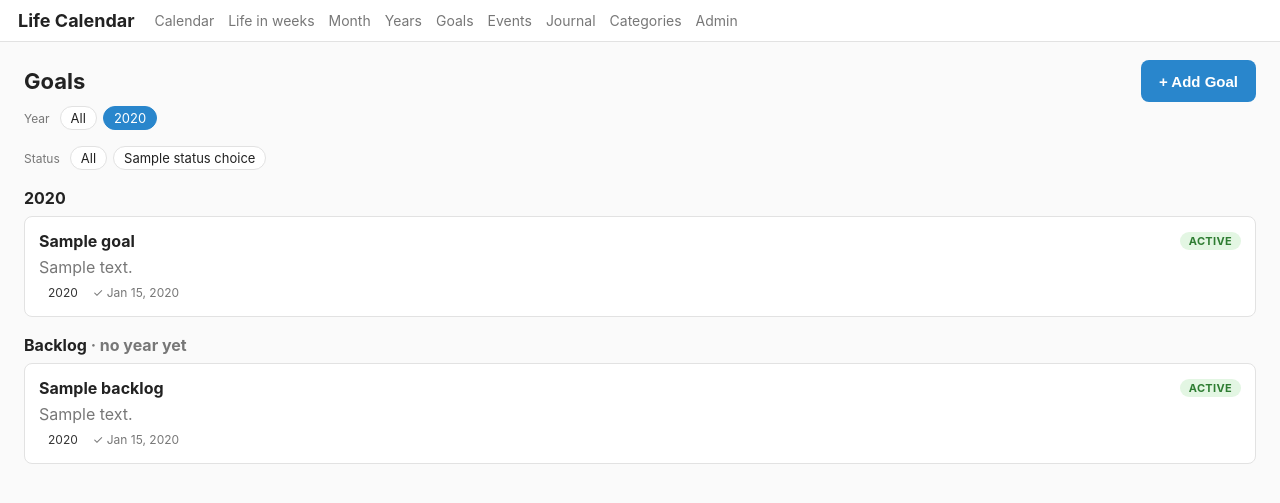
After one commit to falendary/lifecalendar, a Django app: template calendar_app/templates/calendar_app/goal_list.html in a window 1280 px wide. The commit adds this page. Shown: the top 503 px of the page. Run offline with Django 5.2, Linux system fonts and the light colour scheme; the template is opened without the code that fills it: most values are stand-ins (such as "Sample title", 1, 10 or a date in 2020).

Commit message:
added goals feature

```diff
--- /dev/null
+++ b/calendar_app/templates/calendar_app/_goal_card.html
@@ -0,0 +1,12 @@
+{# A single goal card. Expects `g` (a Goal). #}
+<div class="card goal-card">
+  <div class="goal-card-head">
+    <a href="{% url 'goal_edit' g.pk %}?next={{ request.get_full_path|urlencode }}"><strong>{{ g.title }}</strong></a>
+    <span class="badge badge-{{ g.status }}">{{ g.get_status_display }}</span>
+  </div>
+  {% if g.description %}<p class="muted goal-desc">{{ g.description|truncatewords:30 }}</p>{% endif %}
+  <div class="goal-card-meta">
+    {% for gy in g.years.all %}<span class="chip">{{ gy.year }}</span>{% endfor %}
+    {% if g.achieved_on %}<span class="muted goal-achieved">✓ {{ g.achieved_on|date:"M j, Y" }}</span>{% endif %}
+  </div>
+</div>
--- /dev/null
+++ b/calendar_app/templates/calendar_app/_goal_drawer.html
@@ -0,0 +1,45 @@
+{# Add Goal drawer — shares the Notes-style editor shell. #}
+<div class="modal-backdrop drawer-backdrop" id="modal-goal" hidden>
+  <div class="modal drawer" role="dialog" aria-modal="true" aria-label="Add goal">
+    <div class="modal-head">
+      <h3>Add Goal</h3>
+      <button type="button" class="modal-close" data-close-modal aria-label="Close">×</button>
+    </div>
+    <form method="post" action="{% url 'goal_create' %}" class="drawer-form">
+      {% csrf_token %}
+      <input type="hidden" name="next" value="{{ request.get_full_path }}">
+
+      <div class="event-editor">
+        <input type="text" name="title" required autofocus class="event-name" placeholder="Goal title">
+
+        <details class="event-details">
+          <summary>Details <span class="muted">— status, years, achieved</span></summary>
+          <div class="event-details-body">
+            <label>Status</label>
+            <select name="status">
+              {% for value, label in status_choices %}
+                <option value="{{ value }}"{% if value == 'idea' %} selected{% endif %}>{{ label }}</option>
+              {% endfor %}
+            </select>
+
+            <label>Years <span class="muted">(comma-separated, e.g. 2026, 2027)</span></label>
+            <input type="text" name="years" placeholder="2026, 2027">
+
+            <label>Achieved on</label>
+            <input type="date" name="achieved_on">
+
+            <label>Achievement note <span class="muted">(added to your journal)</span></label>
+            <textarea name="journal_text" rows="3" placeholder="What you did…"></textarea>
+          </div>
+        </details>
+
+        <textarea name="description" class="event-text" placeholder="Describe the goal…"></textarea>
+      </div>
+
+      <div class="modal-foot">
+        <button type="button" class="btn-ghost" data-close-modal>Cancel</button>
+        <button type="submit" class="action-btn">Add Goal</button>
+      </div>
+    </form>
+  </div>
+</div>
--- a/calendar_app/templates/calendar_app/base.html
+++ b/calendar_app/templates/calendar_app/base.html
@@ -23,6 +23,7 @@
       <a href="{% url 'birdview' %}">Life in weeks</a>
       <a href="{% url 'month_view' %}">Month</a>
       <a href="{% url 'years_view' %}">Years</a>
+      <a href="{% url 'goal_list' %}">Goals</a>
       <a href="{% url 'event_list' %}">Events</a>
       <a href="{% url 'journal_list' %}">Journal</a>
       <a href="{% url 'category_list' %}">Categories</a>
--- /dev/null
+++ b/calendar_app/templates/calendar_app/goal_list.html
@@ -0,0 +1,50 @@
+{% extends "calendar_app/base.html" %}
+{% load static %}
+
+{% block content %}
+<div class="page-head">
+  <h1>Goals</h1>
+  <button type="button" class="action-btn" data-open-modal="modal-goal">+ Add Goal</button>
+</div>
+
+<div class="goal-filters">
+  <div class="cat-filter">
+    <span class="cat-filter-label">Year</span>
+    <a class="cat-chip{% if not selected_year %} active{% endif %}"
+       href="{% url 'goal_list' %}{% if selected_status %}?status={{ selected_status }}{% endif %}">All</a>
+    {% for y in all_years %}
+      <a class="cat-chip{% if y == selected_year %} active{% endif %}"
+         href="?year={{ y }}{% if selected_status %}&status={{ selected_status }}{% endif %}">{{ y }}</a>
+    {% endfor %}
+  </div>
+  <div class="cat-filter">
+    <span class="cat-filter-label">Status</span>
+    <a class="cat-chip{% if not selected_status %} active{% endif %}"
+       href="{% if selected_year %}?year={{ selected_year }}{% else %}{% url 'goal_list' %}{% endif %}">All</a>
+    {% for value, label in status_choices %}
+      <a class="cat-chip{% if value == selected_status %} active{% endif %}"
+         href="?status={{ value }}{% if selected_year %}&year={{ selected_year }}{% endif %}">{{ label }}</a>
+    {% endfor %}
+  </div>
+</div>
+
+{% for group in year_groups %}
+  <h2 class="goal-year-title">{{ group.year }}</h2>
+  {% for g in group.goals %}{% include "calendar_app/_goal_card.html" %}{% endfor %}
+{% endfor %}
+
+{% if backlog %}
+  <h2 class="goal-year-title">Backlog <span class="muted">· no year yet</span></h2>
+  {% for g in backlog %}{% include "calendar_app/_goal_card.html" %}{% endfor %}
+{% endif %}
+
+{% if not year_groups and not backlog %}
+  <p class="muted">No goals yet. Tap <strong>+ Add Goal</strong> to add one.</p>
+{% endif %}
+
+{% include "calendar_app/_goal_drawer.html" %}
+{% endblock %}
+
+{% block extra_js %}
+<script src="{% static 'calendar_app/modal.js' %}"></script>
+{% endblock %}
--- a/calendar_app/templates/calendar_app/years.html
+++ b/calendar_app/templates/calendar_app/years.html
@@ -22,7 +22,7 @@
             {% for it in cell.items %}
               <li class="pop-day-group">
                 <a class="pop-date" href="{% url 'day_detail' it.date.year it.date.month it.date.day %}">{{ it.date|date:'M j, Y' }}</a>
-                <ul><li><span class="dot" style="background: {{ it.color }}"></span>{{ it.name }}</li></ul>
+                <ul><li><span class="dot" style="background: {{ it.color }}"></span>{% if it.is_goal %}🎯 {% endif %}{{ it.name }}</li></ul>
               </li>
             {% endfor %}
           </ul>
@@ -42,7 +42,7 @@
         <li>
           <span class="dot" style="background: {{ it.color }}"></span>
           <a href="{% url 'day_detail' it.date.year it.date.month it.date.day %}">
-            <span class="muted">{{ it.date|date:'M j' }}</span> — {{ it.name }}
+            <span class="muted">{{ it.date|date:'M j' }}</span> — {% if it.is_goal %}🎯 {% endif %}{{ it.name }}
           </a>
         </li>
       {% endfor %}
--- a/calendar_app/urls.py
+++ b/calendar_app/urls.py
@@ -21,5 +21,8 @@ urlpatterns = [
     path("journal/add/", views.journal_create, name="journal_create"),
     path("categories/", views.category_list, name="category_list"),
     path("journal/", views.journal_list, name="journal_list"),
+    path("goals/", views.goal_list, name="goal_list"),
+    path("goals/add/", views.goal_create, name="goal_create"),
+    path("goals/<int:pk>/edit/", views.goal_edit, name="goal_edit"),
     path("api/", include(router.urls)),
 ]
--- a/static/calendar_app/app.css
+++ b/static/calendar_app/app.css
@@ -125,6 +125,24 @@ input, select, textarea, button { font-size: 16px; }
 .filter-extra-body { display: flex; gap: 12px; align-items: end; flex-wrap: wrap; margin-top: 10px; }
 .filter-extra-body > div { flex: 1 1 160px; }
 .journal-date { max-width: 220px; }
+
+/* --- Goals --- */
+.goal-filters { margin-bottom: 12px; }
+.cat-chip.active { background: var(--accent); color: #fff; border-color: var(--accent); }
+.goal-year-title { font-size: 16px; margin: 18px 0 8px; }
+.goal-card-head { display: flex; align-items: center; justify-content: space-between; gap: 10px; }
+.goal-card-head a { text-decoration: none; color: var(--fg); }
+.goal-desc { margin: 6px 0; }
+.goal-card-meta { display: flex; align-items: center; flex-wrap: wrap; gap: 6px; margin-top: 6px; }
+.goal-achieved { font-size: 12px; color: #2e7d32; }
+.badge {
+  display: inline-block; padding: 2px 9px; border-radius: 10px;
+  font-size: 11px; font-weight: 700; text-transform: uppercase; letter-spacing: .03em;
+}
+.badge-idea { background: #eee; color: #666; }
+.badge-active { background: #dceefb; color: #1c6ea4; }
+.badge-achieved { background: #e3f6e3; color: #2e7d32; }
+.badge-dropped { background: #f1f1f1; color: #999; }
 
 /* Page header with a primary action (e.g. Journal + "Add Journal"). */
 .page-head { display: flex; align-items: center; justify-content: space-between; gap: 12px; flex-wrap: wrap; margin-bottom: 4px; }
```
Also changed, not shown: calendar_app/admin.py (+16 -0 lines), calendar_app/forms.py (+21 -1 lines), calendar_app/models.py (+45 -0 lines), calendar_app/templates/calendar_app/_goal_edit_form.html (added, +40 -0 lines), calendar_app/templates/calendar_app/goal_form.html (added, +17 -0 lines), calendar_app/tests.py (+55 -2 lines), calendar_app/views.py (+108 -6 lines), calendar_app/migrations/0009_goal_goalyear.py (added).
